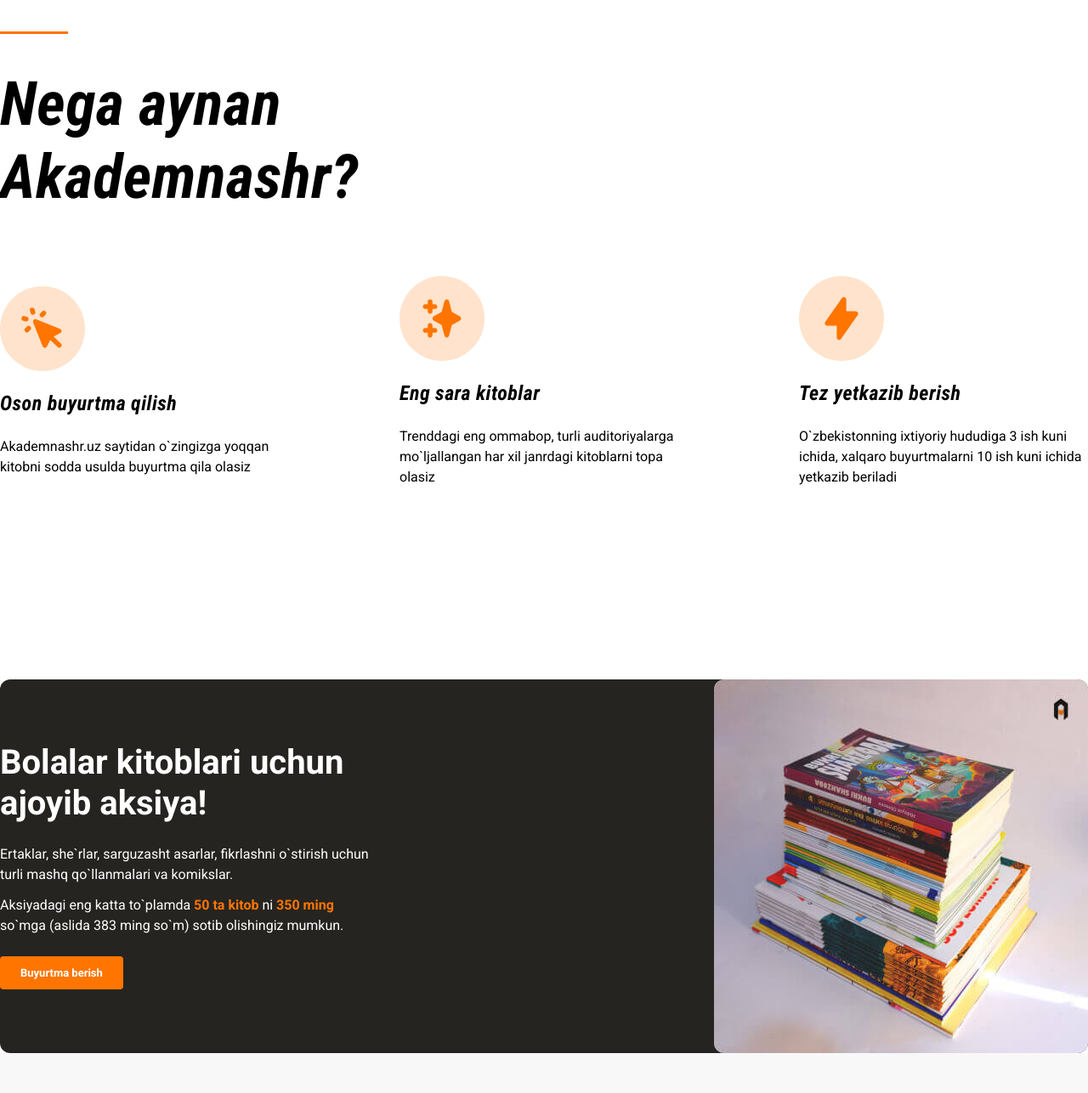
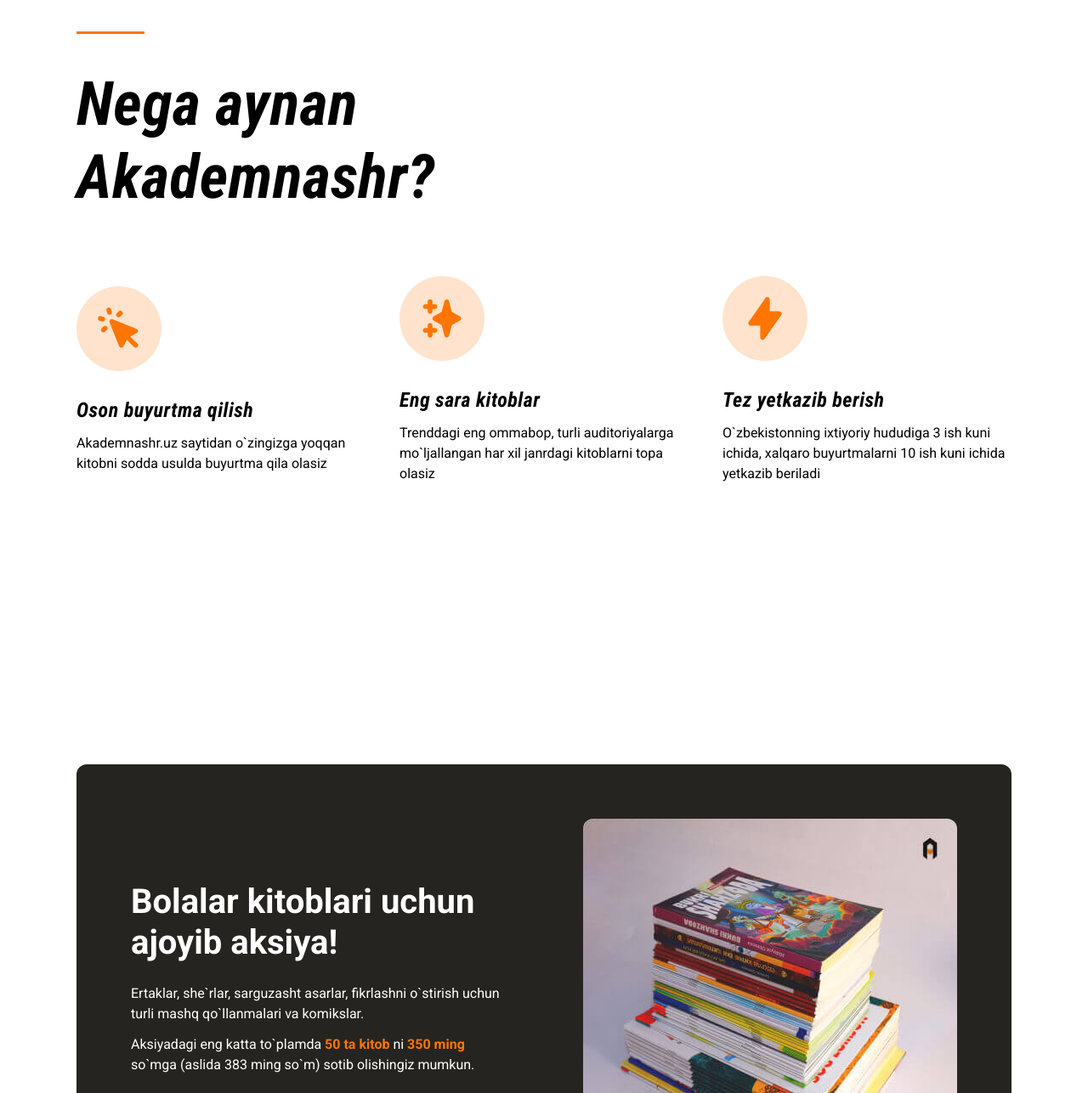
Before and after one commit to Komilboy/akadem-nashr, a plain HTML site: page index.html in a window 1280 px wide. Shown: the part 940-2227 px from the top of the page at 85% size. Drawn offline with Linux system fonts and the light colour scheme; files whose address does not match are found by name.

Commit message:
Add container and related styles Add margin to footer-links item

```diff
--- a/css/style.css
+++ b/css/style.css
@@ -1,4 +1,10 @@
+* {
+    box-sizing: border-box;
+}
+
 body {
+    padding: 0;
+    margin: 0;
     font-size: 16px;
     line-height: 1.5;
     font-family: "Roboto", "Arial", sans-serif;
@@ -10,14 +16,28 @@
 }
 
 
+/* CONTAINER */
+
+.container {
+    width: 100%;
+    max-width: 1140px;
+    padding-right: 20px;
+    padding-left: 20px;
+    margin-left: auto;
+    margin-right: auto;
+}
+
+.site-header-container {
+    display: flex;
+    justify-content: space-between;
+    align-items: center;
+}
+
 /* SITE HEADER */
 .site-header {
-    display: flex;
-    justify-content: space-between;
     border-top: 5px solid #ff7500;
     padding-top: 16px;
     padding-bottom: 16px;
-    align-items: center;
     background-color: #fff;
 }
 
@@ -105,13 +125,16 @@
 
 /* HERO */
 .hero {
+    padding-top: 80px;
+    padding-bottom: 80px;
+    background-color: #252420;
+    color: #fff;
+}
+
+.hero-container {
     display: flex;
     justify-content: space-between;
-    padding-top: 80px;
-    padding-bottom: 80px;
     align-items: center;
-    background-color: #252420;
-    color: #fff;
 }
 
 .hero-content {
@@ -131,6 +154,7 @@
     border-radius: 8px;
     width: 510px;
     height: 510px;
+    box-shadow: 24px 24px 0 rgba(255, 117, 0, 0.6)
 }
 
 .hero-heading {
@@ -192,24 +216,37 @@
     border-radius: 50%;
     width: 100px;
     height: 100px;
+    margin-bottom: 32px;
     background-color: rgba(255, 117, 0, 0.2);
 }
 
 .feature-title {
+    margin-top: 0;
+    margin-bottom: 12px;
     font-size: 24px;
     line-height: 1.2;
     font-family: "Roboto Condensed", "Arial", sans-serif;
     letter-spacing: 0.5px;
 }
 
+.feature-info {
+    margin: 0;
+}
+
 
 
 /* PROMO */
 .promo {
+    padding-top: 120px;
+    padding-bottom: 160px;
+}
+
+.promo-inner {
     display: flex;
     justify-content: space-between;
     align-items: center;
     border-radius: 12px;
+    padding: 64px;
     background-color: #252420;
     color: #fff;
 }
@@ -315,6 +352,14 @@
     margin-right: 0;
 }
 
+.site-footer-links li {
+    margin-bottom: 16px;
+}
+
+.site-footer-links li:last-child {
+    margin-bottom: 0;
+}
+
 .site-footer-links a {
     display: block;
     color:#252420;
--- a/index.html
+++ b/index.html
@@ -19,10 +19,10 @@
 <body>
     <!-- SITE HEADER-->
     <header class="site-header">
+        <div class="site-header-container container">
             <a class="logo-link" href="index.html">
                 <img src="/img/logo.svg" alt="Akademnashr logo" width="227" height="60">
             </a>
-
             <!-- SITENAV -->
             <div class="site-header-actions">
                 <nav class="sitenav">
@@ -35,6 +35,7 @@
                 </nav>
                 <a class="main-link" href="#">Royxatdan o`tish</a>
             </div>
+        </div>
 
     </header>
 
@@ -42,6 +43,7 @@
         <!-- Hero -->
 
         <section class="hero">
+            <div class="hero-container container">
                 <div class="hero-content">
                     <hr class="orange-line">
                     <h2 class="hero-heading">Pythonda dasturlash asoslari</h2>
@@ -51,13 +53,14 @@
                     </p>
                     <a class="main-link" href="#">Buyurtma berish</a>
                 </div>
-
                 <img class="hero-img" src="img/python-book.jpg" alt="python-kitobi" width="510" height="510" srcset="img/python-book.jpg 1x, img/python-book@2x.jpg 2x">
+            </div>
 
         </section>
 
         <!-- Features-->
         <section class="features">
+            <div class="container">
                 <hr class="orange-line">
                 <h2 class="features-heading">Nega aynan Akademnashr?</h2>
                 <!--Features rasmi-->
@@ -84,11 +87,14 @@
                         <p class="feature-info">O`zbekistonning ixtiyoriy hududiga 3 ish kuni ichida, xalqaro buyurtmalarni 10 ish kuni ichida yetkazib beriladi</p>
                     </li>
                 </ul>
+            </div>
         </section>
 
 
 
         <section class="promo">
+                <div class="container">
+                    <div class="promo-inner">
                         <div class="promo-content">
                         <!--Aksiya-->
                         <h2 class="promo-heading">Bolalar kitoblari uchun ajoyib aksiya!</h2>
@@ -101,14 +107,16 @@
                         </div>
                             <a class="main-link" href="#">Buyurtma berish</a>
                         </div>
-
                         <img class="promo-img" src="img/sale-img.jpg" alt="Kitoblar toplami ustima ust joylangan" width="440" height="440" srcset="img/sale-img.jpg 1x, img/sale-img@2x.jpg 2x">
+                    </div>
+                </div>
         </section>
     </main>
 
 
 
     <footer class="site-footer">
+            <div class="container">
                 <div class="site-footer-top">
                     <!--site footer-->
                     <a class="logo-link" href="index.html">
@@ -157,6 +165,7 @@
                         <li><a href="">Maxfiylik nizomi</a></li>
                     </ul>
                 </div>
+            </div>
     </footer>
 
 </body>
```
Lines whose indentation alone changed are shown as unchanged.
